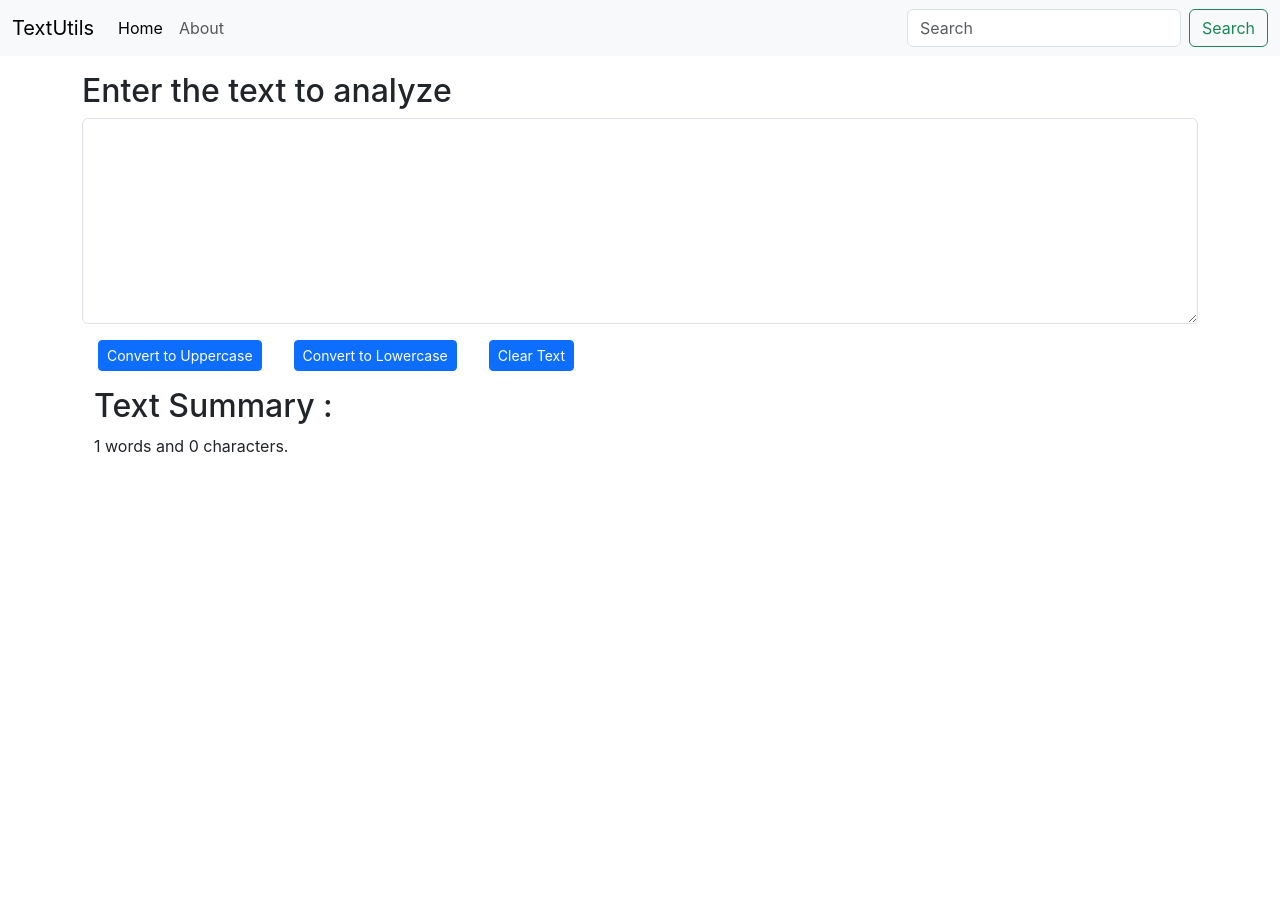
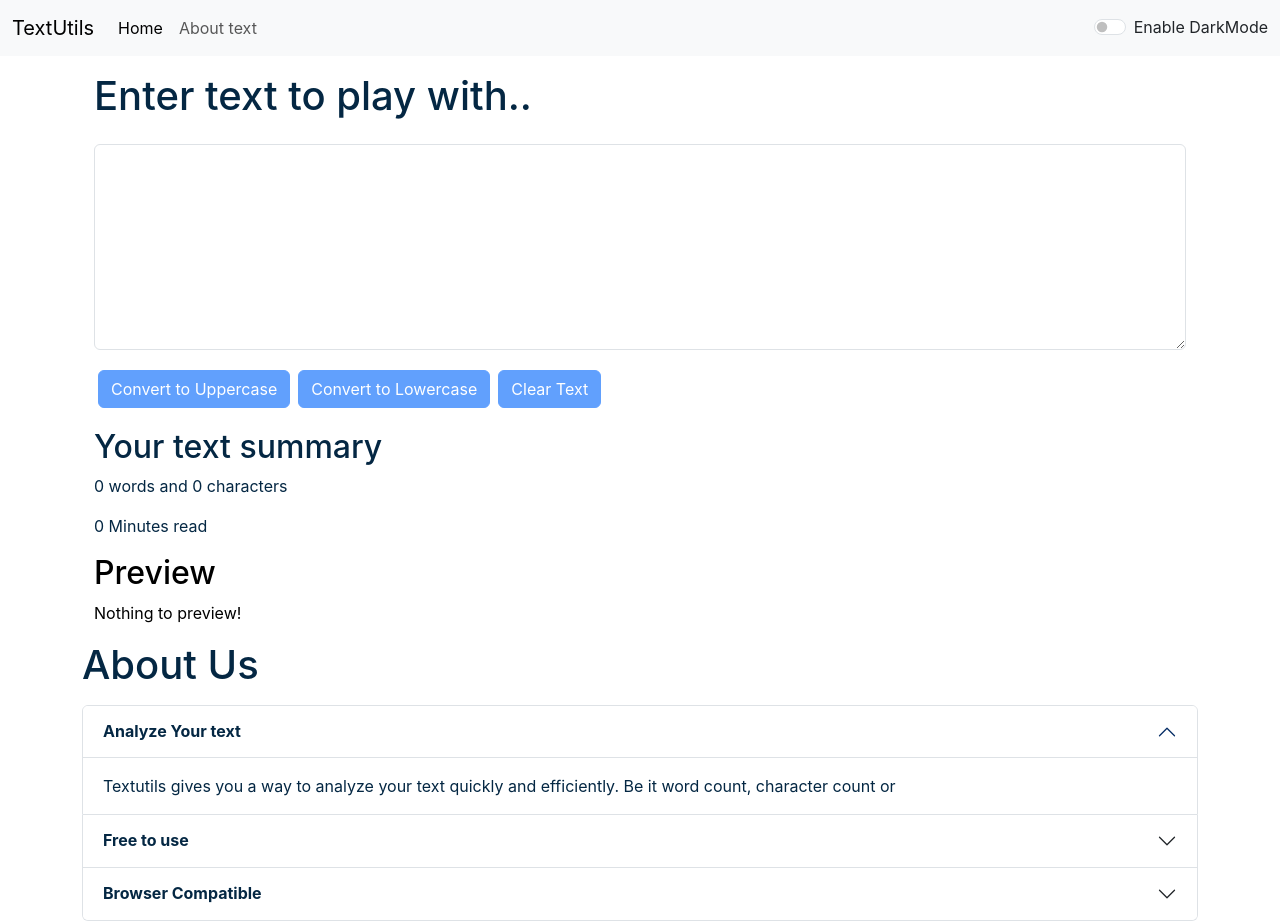
Before and after one commit to Abhiiydv/ReactBasics, a React (Create React App) app: page / in a window 1280 px wide. Before the commit the page ends 800 px from the top, so only its background shows below. Built offline with nearby package versions, Linux system fonts and the light colour scheme.

Commit message:
added dark mode

```diff
--- a/package.json
+++ b/package.json
@@ -8,6 +8,7 @@
     "@testing-library/user-event": "^13.5.0",
     "react": "^18.2.0",
     "react-dom": "^18.2.0",
+    "react-router-dom": "^6.11.0",
     "react-scripts": "5.0.1",
     "web-vitals": "^2.1.4"
   },
--- a/src/App.js
+++ b/src/App.js
@@ -3,17 +3,40 @@ import './App.css';
 import Navbar from './components/Navbar';
 import TextForm from './components/TextForm';
 import About from './components/About';
+import { useState } from 'react';
+import {
+  BrowserRouter as Router, Switch,
+  Route,
+  Link
+} from 'react-router-dom';
 function App() {
+
+  const [mode, setMode] = useState('light'); // Whether dark mode is enabled or not
+
+  const toggleMode = () => {
+    if (mode === 'light') {
+      setMode('dark');
+      document.body.style.backgroundColor = '#042743';
+
+    }
+    else {
+      setMode('light');
+      document.body.style.backgroundColor = 'white';
+
+    }
+  }
+
   return (
     <>
 
 
-<Navbar title="TextUtils" aboutText="About"></Navbar>
+      <Navbar title="TextUtils" mode={mode} toggleMode={toggleMode} key={new Date()} />
 
-<div className="container my-3">
-  <TextForm heading="Enter the text to analyze"></TextForm>
- {/* <About></About> */}
-</div>
+      <div className="container my-3">
+        <TextForm heading="Enter text to play with.." mode={mode} />
+        {/* <About></About> */}
+      </div>
+      <About></About>
     </>
   );
 }
--- a/src/components/About.js
+++ b/src/components/About.js
@@ -1,76 +1,54 @@
 import React, { useState } from 'react'
 
-export default function About() {
+export default function About(props) {
 
-    const [myStyle, setMyStyle] = useState({
-        color: 'black',
-        backgroundColor: 'white'
-    });
-    const [btntext, setBtnText] = useState("Enable Dark Mode");
-
-    const toggleStyle = () => {
-        if (myStyle.color === 'black') {
-            setBtnText("Enable Light Mode");
-            setMyStyle({
-                color: 'white',
-                backgroundColor: 'black',
-                border: '1px solid white'
-            })
-
-        }
-        else
-            setMyStyle({
-                color: 'black',
-                backgroundColor: 'white'
-            })
-        setBtnText("Enable Dark Mode");
-
+    let myStyle = {
+        color: props.mode ==='dark'?'white':'#042743',
+        backgroundColor: props.mode ==='dark'?'rgb(36 74 104)':'white',
     }
 
     return (
-        <div className='container' style={myStyle}>
-            <h2 className='my-3'>About Us :</h2>
-
-            <div className="accordion" id="accordionExample" style={myStyle}>
+        <div className="container">
+            <h1 className="my-3" style={{color: props.mode ==='dark'?'white':'#042743'}}>About Us</h1>
+            <div className="accordion" id="accordionExample">
                 <div className="accordion-item">
-                    <h2 className="accordion-header">
+                    <h2 className="accordion-header" id="headingOne">
                     <button className="accordion-button" type="button" style={myStyle} data-bs-toggle="collapse" data-bs-target="#collapseOne" aria-expanded="true" aria-controls="collapseOne">
-                            Accordion Item #1
+                    <strong>Analyze Your text </strong>
                     </button>
                     </h2>
-                    <div id="collapseOne" className="accordion-collapse collapse show" data-bs-parent="#accordionExample">
+                    <div id="collapseOne" className="accordion-collapse collapse show" aria-labelledby="headingOne" data-bs-parent="#accordionExample">
                     <div className="accordion-body" style={myStyle}>
-                            <strong>This is the first item's accordion body.</strong> It is shown by default, until the collapse plugin adds the appropriate classes that we use to style each element. These classes control the overall appearance, as well as the showing and hiding via CSS transitions. You can modify any of this with custom CSS or overriding our default variables. It's also worth noting that just about any HTML can go within the <code>.accordion-body</code>, though the transition does limit overflow.
+                    Textutils gives you a way to analyze your text quickly and efficiently. Be it word count, character count or
+
                     </div>
                     </div>
                 </div>
                 <div className="accordion-item">
-                    <h2 className="accordion-header">
+                    <h2 className="accordion-header" id="headingTwo">
                     <button className="accordion-button collapsed" style={myStyle} type="button" data-bs-toggle="collapse" data-bs-target="#collapseTwo" aria-expanded="false" aria-controls="collapseTwo">
-                            Accordion Item #2
+                    <strong>Free to use </strong>
                     </button>
                     </h2>
-                    <div id="collapseTwo" className="accordion-collapse collapse" data-bs-parent="#accordionExample">
+                    <div id="collapseTwo" className="accordion-collapse collapse" aria-labelledby="headingTwo" data-bs-parent="#accordionExample">
                     <div className="accordion-body" style={myStyle}>
-                            <strong>This is the second item's accordion body.</strong> It is hidden by default, until the collapse plugin adds the appropriate classes that we use to style each element. These classes control the overall appearance, as well as the showing and hiding via CSS transitions. You can modify any of this with custom CSS or overriding our default variables. It's also worth noting that just about any HTML can go within the <code>.accordion-body</code>, though the transition does limit overflow.
+                    TextUtils is a free character counter tool that provides instant character count & word count statistics for a given text. TextUtils reports the number of words and characters. Thus it is suitable for writing text with word/ character limit.
                     </div>
                     </div>
                 </div>
                 <div className="accordion-item">
-                    <h2 className="accordion-header">
+                    <h2 className="accordion-header" id="headingThree">
                     <button className="accordion-button collapsed" style={myStyle} type="button" data-bs-toggle="collapse" data-bs-target="#collapseThree" aria-expanded="false" aria-controls="collapseThree">
-                            Accordion Item #3
+                    <strong>Browser Compatible </strong>
                     </button>
                     </h2>
-                    <div id="collapseThree" className="accordion-collapse collapse" data-bs-parent="#accordionExample">
-                        <div className="accordion-body " style={myStyle}>
-                            <strong>This is the third item's accordion body.</strong> It is hidden by default, until the collapse plugin adds the appropriate classes that we use to style each element. These classes control the overall appearance, as well as the showing and hiding via CSS transitions. You can modify any of this with custom CSS or overriding our default variables. It's also worth noting that just about any HTML can go within the <code>.accordion-body</code>, though the transition does limit overflow.
+                    <div id="collapseThree" className="accordion-collapse collapse" aria-labelledby="headingThree" data-bs-parent="#accordionExample">
+                    <div className="accordion-body" style={myStyle}>
+                    This word counter software works in any web browsers such as Chrome, Firefox, Internet Explorer, Safari, Opera. It suits to count characters in facebook, blog, books, excel document, pdf document, essays, etc.
+
                     </div>
                     </div>
                 </div>
-            </div>
-            <div className="container my-3">
-                <button type='button' onClick={toggleStyle} className='btn btn-primary'>{btntext}</button>
             </div>
 
         </div>
--- a/src/components/Navbar.js
+++ b/src/components/Navbar.js
@@ -1,9 +1,24 @@
-import React from 'react'
+import React, { useState } from 'react'
 import PropTypes from 'prop-types'
 
+
 export default function Navbar(props) {
+
+  const [navtext, setNavText] = useState('dark');
+
+  const toggleMode = () => {
+    if (navtext === 'dark') {
+      document.body.style.backgroundColor = '#042743';
+    }
+    else {
+      setNavText('light')
+      document.body.style.backgroundColor = 'pink';
+    }
+
+  }
+
   return (
-    <nav className="navbar navbar-expand-lg bg-body-tertiary">
+    <nav className={`navbar navbar-expand-lg navbar-${props.mode} bg-${props.mode}`}>
       <div className="container-fluid">
         <a className="navbar-brand" href="/">{props.title}</a>
         <button className="navbar-toggler" type="button" data-bs-toggle="collapse" data-bs-target="#navbarSupportedContent" aria-controls="navbarSupportedContent" aria-expanded="false" aria-label="Toggle navigation">
@@ -20,10 +35,11 @@ export default function Navbar(props) {
 
 
           </ul>
-      <form className="d-flex" role="search">
-        <input className="form-control me-2" type="search" placeholder="Search" aria-label="Search"/>
-        <button className="btn btn-outline-success" type="submit">Search</button>
-      </form>
+          <div className={`form-check form-switch text-${props.mode === 'light' ? 'dark' : 'light'}`}>
+            <input className="form-check-input" onClick={props.toggleMode} type="checkbox" id="flexSwitchCheckDefault" />
+            <label className="form-check-label" htmlFor="flexSwitchCheckDefault">Enable DarkMode</label>
+          </div>
+
         </div>
       </div>
     </nav>
@@ -33,7 +49,7 @@ Navbar.propTypes = {
   title: PropTypes.string.isRequired,
   aboutText: PropTypes.string
 }
-Navbar.defaultProps ={
+Navbar.defaultProps = {
   title: "Enter title",
   aboutText: "About text"
 }
--- a/src/components/TextForm.js
+++ b/src/components/TextForm.js
@@ -6,11 +6,11 @@ export default function TextForm(props) {
         let newText = text.toUpperCase();
         setText(newText);
     }
-    const handleToClick = () => {
+    const handleLoClick = () => {
         let newText = text.toLowerCase();
         setText(newText);
     }
-    const handleToClear = () => {
+    const handleClearClick = () => {
         let newText = ('');
         setText(newText);
     }
@@ -24,20 +24,24 @@ export default function TextForm(props) {
     // setText("new updated text") correct way//
 
     return (
-        <>
-            <div>
-                <h2>{props.heading}</h2>
-                <div className="mb-3">
-                    <textarea className="form-control" value={text} onChange={handleOnChange} id="myBox" rows="8"></textarea>
-                </div>
-                <button className="btn btn-sm btn-primary mx-3" onClick={handleUpClick}>Convert to Uppercase</button>
-                <button className="btn btn-sm btn-primary mx-3" onClick={handleToClick}>Convert to Lowercase</button>
-                <button className="btn btn-sm btn-primary mx-3" onClick={handleToClear}>Clear Text</button>
-            </div>
-            <div className="container my-3">
-                <h2>Text Summary : </h2>
-                <p>{text.split(" ").length} words and {text.length} characters.</p>
-            </div>
+        <> <div className="container" style={{color: props.mode==='dark'?'white':'#042743'}}>
+        <h1 className='mb-4'>{props.heading}</h1>
+        <div className="mb-3">
+        <textarea className="form-control" value={text} onChange={handleOnChange} style={{backgroundColor: props.mode==='dark'?'#13466e':'white', color: props.mode==='dark'?'white':'#042743'}} id="myBox" rows="8"></textarea>
+        </div>
+        <button disabled={text.length===0} className="btn btn-primary mx-1 my-1" onClick={handleUpClick}>Convert to Uppercase</button>
+        <button disabled={text.length===0} className="btn btn-primary mx-1 my-1" onClick={handleLoClick}>Convert to Lowercase</button>
+        <button disabled={text.length===0} className="btn btn-primary mx-1 my-1" onClick={handleClearClick}>Clear Text</button>
+
+    </div>
+           <div className="container my-3" style={{color: props.mode==='dark'?'white':'#042743'}}>
+            <h2>Your text summary</h2>
+            <p>{text.split(/\s+/).filter((element)=>{return element.length!==0}).length} words and {text.length} characters</p>
+            <p>{0.008 *  text.split(/\s+/).filter((element)=>{return element.length!==0}).length} Minutes read</p>
+            <h2 style={{color: props.mode==='dark'?'wheat':'black'}}>Preview</h2>
+            <p style={{color: props.mode==='dark'?'wheat':'black'}}>{text.length>0?text:"Nothing to preview!"}</p>
+        </div>
+
         </>
 
     )
```
Also changed, not shown: 1 other file (tests, documents, lock files or other folders). Lines whose indentation alone changed are shown as unchanged.
